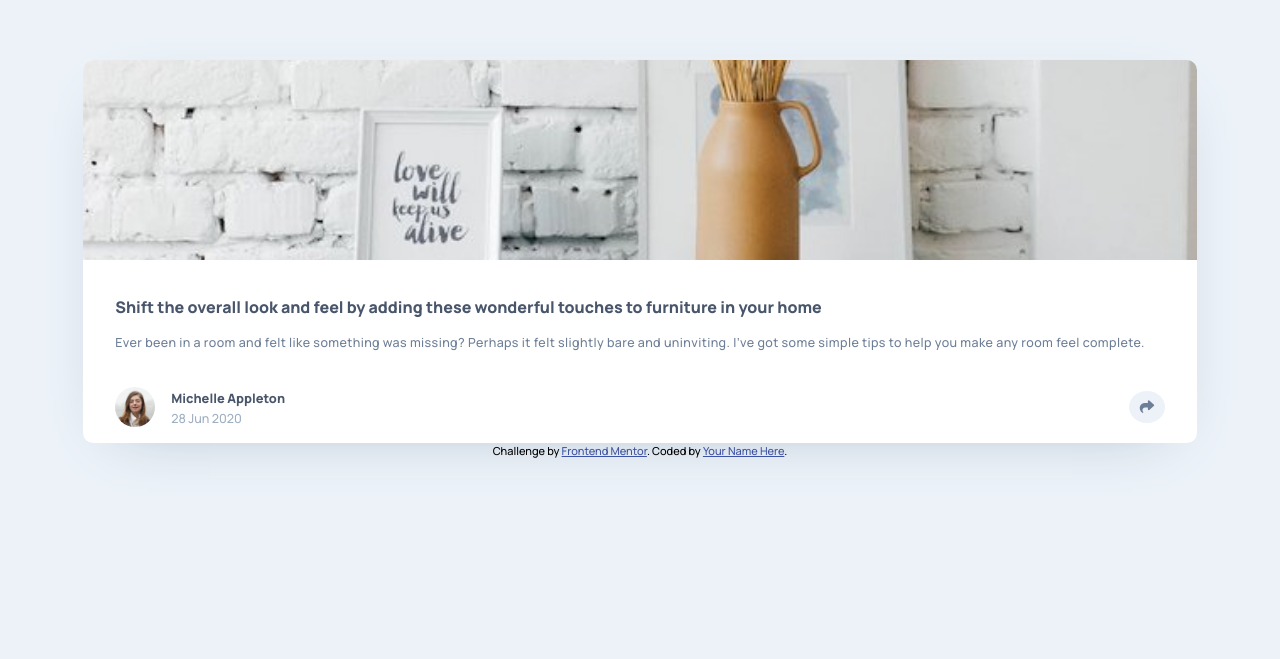
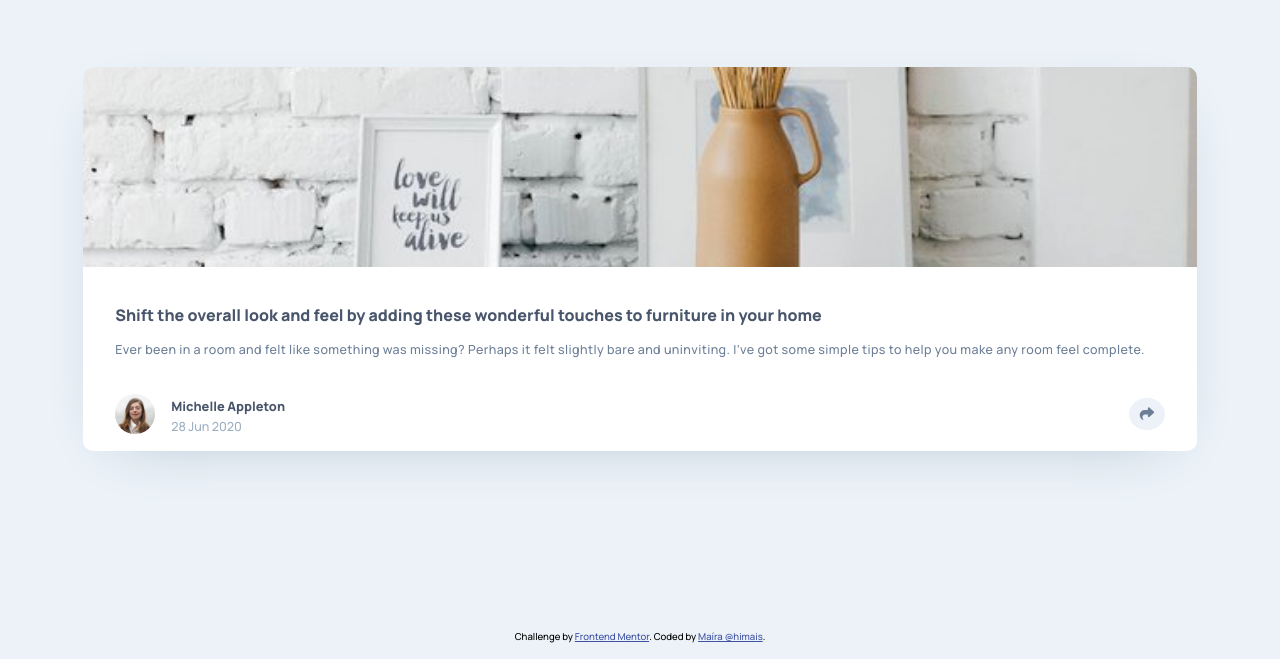
Before and after one commit to himais/article-preview-component, a plain HTML site: page index.html in a window 1280 px wide. Shown: the part 141-800 px from the top of the page. Drawn offline with Linux system fonts and the light colour scheme.

Commit message:
refactor: update attribution link and use color variables

```diff
--- a/css/main.css
+++ b/css/main.css
@@ -6,6 +6,7 @@
   --color-grayish-blue: hsl(212, 23%, 69%);
   --color-light-grayish-blue: hsl(210, 46%, 95%);
   --color-white: hsl(0, 0%, 100%);
+  --color-purple: hsl(228, 45%, 44%);
 
   --font-weight-light: 200;
   --font-weight-regular: 500;
@@ -168,5 +169,14 @@ html {
   background: var(--color-desaturated-dark-blue);
 }
 
-.attribution { font-size: 11px; text-align: center; }
-.attribution a { color: hsl(228, 45%, 44%); }
+.attribution {
+  position: fixed;
+  bottom: 0;
+  margin-bottom: 1rem;
+  font-size: 0.6rem;
+  text-align: center;
+}
+
+.attribution__link {
+  color: var(--color-purple);
+}
--- a/index.html
+++ b/index.html
@@ -68,8 +68,8 @@
     </div>
 
     <div class="attribution">
-      Challenge by <a href="https://www.frontendmentor.io?ref=challenge" target="_blank">Frontend Mentor</a>.
-      Coded by <a href="#">Your Name Here</a>.
+      Challenge by <a class="attribution__link" href="https://www.frontendmentor.io?ref=challenge" target="_blank">Frontend Mentor</a>.
+      Coded by <a class="attribution__link" href="https://github.com/himais" target="_blank">Maíra @himais</a>.
     </div>
 </body>
 
```
